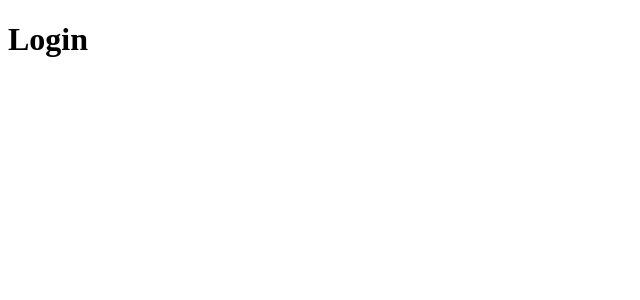
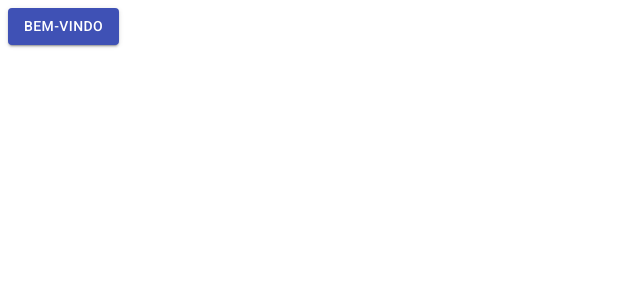
Before and after one commit to leonidasyopan/perithus-frontend, a React (Create React App) app: page / in a window 1280 px wide. Shown: the top 300 px of the page, without its empty margins (0-640 px from the left). Built offline with nearby package versions, Linux system fonts and the light colour scheme.

Commit message:
material ui installed and running with button

```diff
--- a/package.json
+++ b/package.json
@@ -3,6 +3,7 @@
   "version": "0.1.0",
   "private": true,
   "dependencies": {
+    "@material-ui/core": "^4.9.13",
     "@testing-library/jest-dom": "^4.2.4",
     "@testing-library/react": "^9.3.2",
     "@testing-library/user-event": "^7.1.2",
--- a/public/index.html
+++ b/public/index.html
@@ -6,6 +6,14 @@
     <meta name="theme-color" content="#000000" />
 
     <title>Perithus Dashboard</title>
+    <link
+      rel="stylesheet"
+      href="https://fonts.googleapis.com/css?family=Roboto:300,400,500,700&display=swap"
+    />
+    <link
+      rel="stylesheet"
+      href="https://fonts.googleapis.com/icon?family=Material+Icons"
+    />
   </head>
   <body>
     <noscript>You need to enable JavaScript to run this app.</noscript>
--- a/src/pages/Login/index.tsx
+++ b/src/pages/Login/index.tsx
@@ -1,6 +1,7 @@
 import React, { useCallback, useRef } from 'react';
 import { useHistory } from 'react-router-dom';
 import { useAuth } from '../../hooks/auth';
+import Button from '@material-ui/core/Button';
 
 interface LoginFormData {
   email: string;
@@ -8,10 +9,6 @@
 }
 
 const Login: React.FC = () => {
-  // const onFinish = values => {
-  //   console.log('Received values of form: ', values);
-  // };
-
   const { login } = useAuth();
   const history = useHistory();
 
@@ -31,7 +28,11 @@
     [login, history],
   );
 
-  return <h1>Login</h1>;
+  return (
+    <Button variant="contained" color="primary">
+      Bem-vindo
+    </Button>
+  );
 };
 
 export default Login;
```
Also changed, not shown: 1 other file (tests, documents, lock files or other folders).
